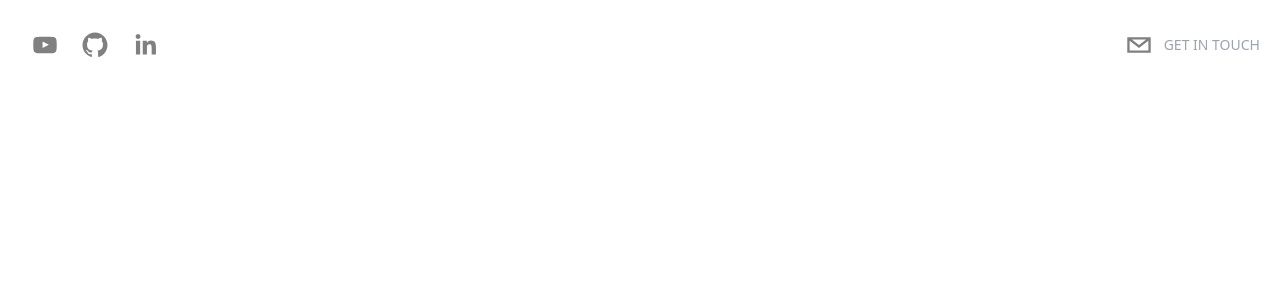
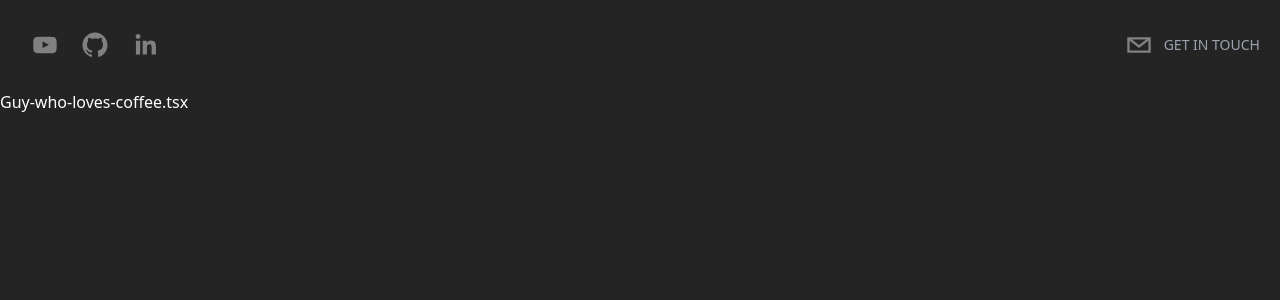
Before and after one commit to Manidoux41/manidev-next-portfolio, a Next.js app: page / in a window 1280 px wide. Shown: the top 300 px of the page. Built offline with nearby package versions, Linux system fonts and the light colour scheme.

Commit message:
add react-simple-typewritter
- add react-simple-typewritter
-change background homepage

```diff
--- a/components/Hero.tsx
+++ b/components/Hero.tsx
@@ -1,9 +1,25 @@
+import { useTypewriter, Cursor } from 'react-simple-typewriter'
+
 type Props = {}
 
 export default function Hero({}: Props) {
+
+    const [text, count] = useTypewriter({
+        words: [
+            "Hi; My name is Manfred",
+            "Guy-who-loves-coffee.tsx",
+            "<ButLovesToCodeMore />",
+        ],
+        loop: true,
+        delaySpeed: 2000,
+    })
+
   return (
     <div>
-
+        <h1>
+            <span>{text}</span>
+            <Cursor cursorColor='#F7AB0A' />
+        </h1>
     </div>
   )
 }
--- a/package.json
+++ b/package.json
@@ -18,6 +18,7 @@
     "next": "13.3.1",
     "react": "18.2.0",
     "react-dom": "18.2.0",
+    "react-simple-typewriter": "^5.0.1",
     "react-social-icons": "^5.15.0",
     "typescript": "5.0.4"
   },
--- a/pages/index.tsx
+++ b/pages/index.tsx
@@ -6,7 +6,7 @@ import Head from "next/head"
 
 const Home: NextPage = () => {
   return (
-    <div>
+    <div className="bg-[rgb(36,36,36)] text-white h-screen">
       <Head>
         <title>Manidev's Portfolio</title>
       </Head>
```
Also changed, not shown: 1 other file (tests, documents, lock files or other folders).
